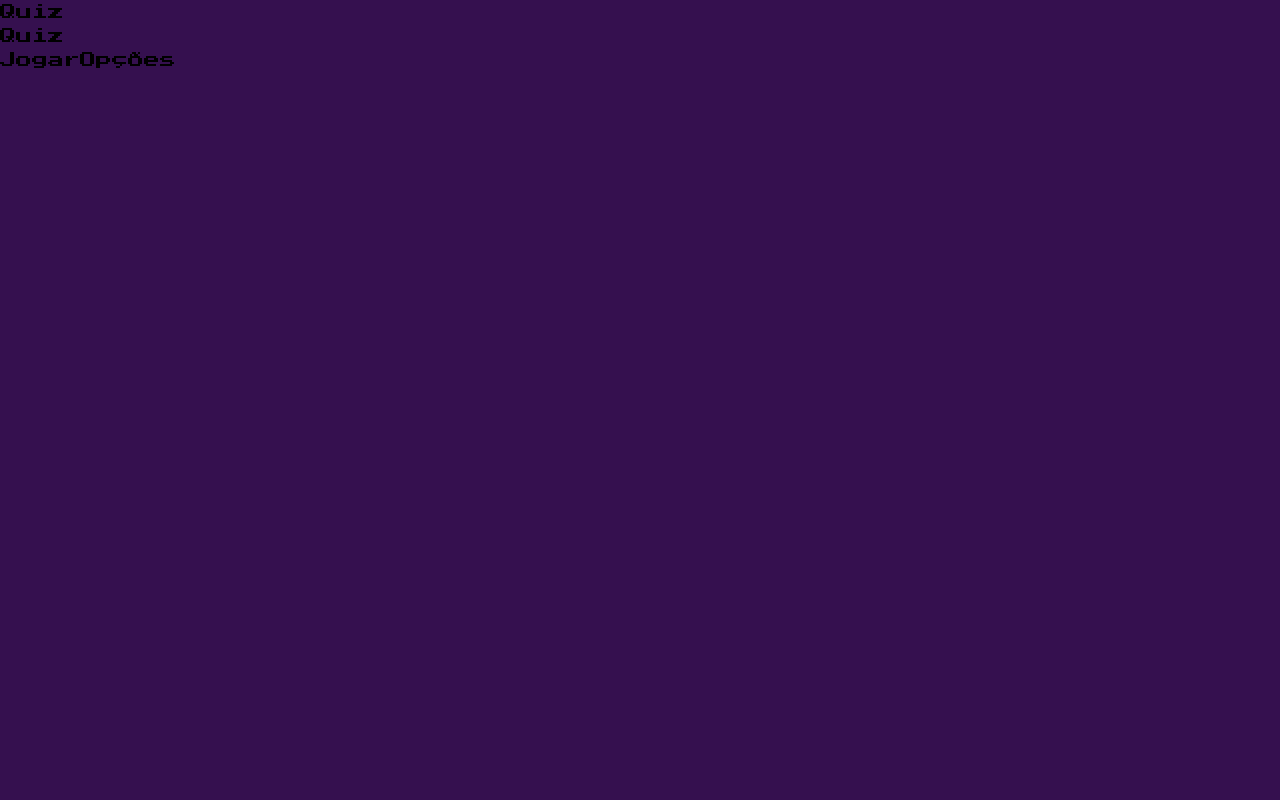
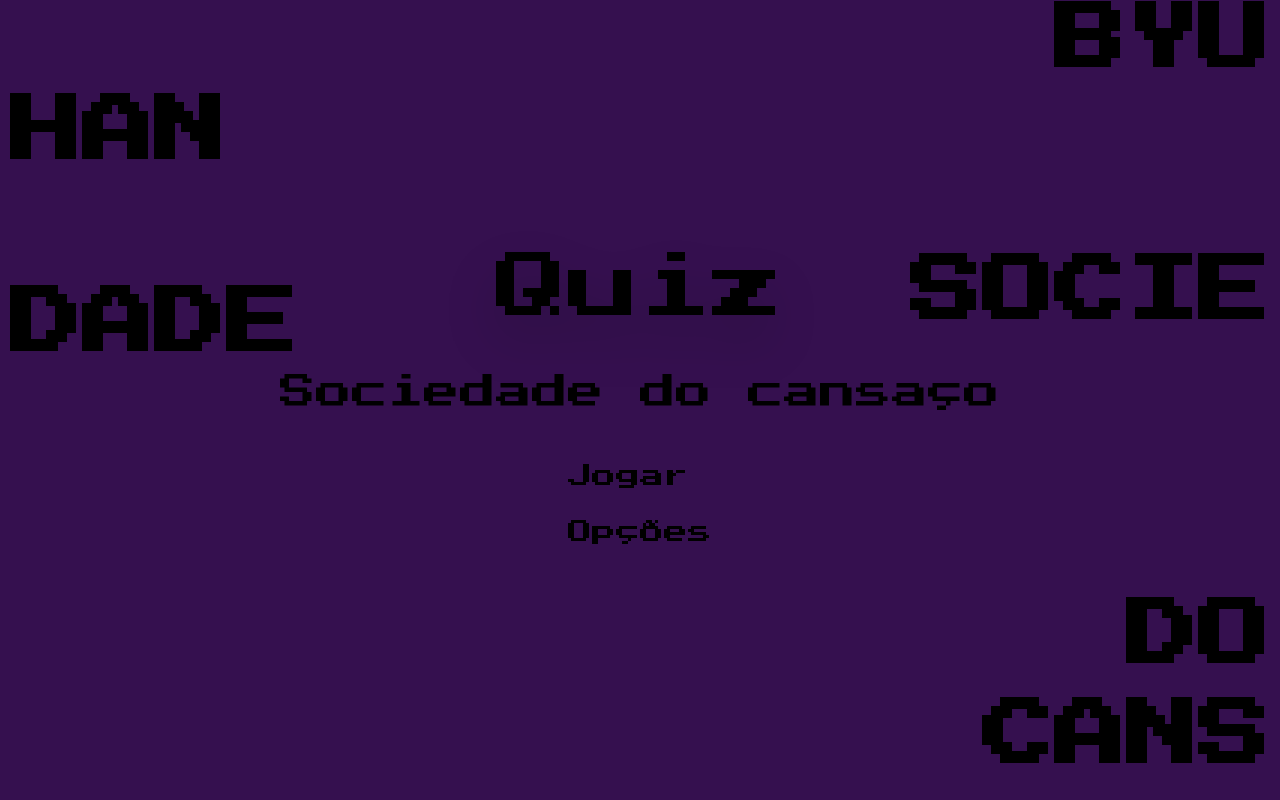
Before and after one commit to RelancioBorgesDev/Quiz, a Next.js app: page / in a window 1280 px wide. Built offline with nearby package versions, Linux system fonts and the light colour scheme.

Commit message:
feat: add home page

```diff
--- a/src/app/layout.tsx
+++ b/src/app/layout.tsx
@@ -16,7 +16,6 @@ const play = Play({
 
 export const metadata: Metadata = {
   title: "Quiz | Inicio",
-  description: "Generated by create next app",
 };
 
 export default function RootLayout({
--- a/src/app/page.tsx
+++ b/src/app/page.tsx
@@ -1,15 +1,147 @@
+"use client";
 import Link from "next/link";
+import { motion } from "framer-motion";
 
 export default function Home() {
   return (
-    <main className="">
-      <h1 className="">Quiz</h1>
-      <h3 className="">Quiz</h3>
-      <ul>
-        <Link href={""}>Jogar</Link>
+    <main className="flex flex-col h-screen w-full items-center justify-center gap-12 relative">
+      <motion.span
+        animate={{
+          x: [
+            -1000, -900, -800, -700, -600, -500, -400, -300, -200, -100, -50,
+            -10,
+          ],
+          speed: 1.5,
+          repeatDur: Infinity,
+        }}
+        className="font-bold absolute top-1 right-0 text-black text-7xl"
+      >
+        BYU
+      </motion.span>
+      <motion.span
+        animate={{
+          x: [1000, 900, 800, 700, 600, 500, 400, 300, 200, 100, 50, 10],
+          speed: 1.5,
+          repeatDur: Infinity,
+        }}
+        className="font-bold absolute top-24 left-0 text-black text-7xl"
+      >
+        HAN
+      </motion.span>
 
-        <Link href={""}>Opções</Link>
-      </ul>
+      <motion.span
+        animate={{
+          x: [
+            -1000, -900, -800, -700, -600, -500, -400, -300, -200, -100, -50,
+            -10,
+          ],
+          speed: 1.5,
+          repeatDur: Infinity,
+        }}
+        className="font-bold absolute top-64 right-0 text-black text-7xl"
+      >
+        SOCIE
+      </motion.span>
+      <motion.span
+        animate={{
+          x: [1000, 900, 800, 700, 600, 500, 400, 300, 200, 100, 50, 10],
+          speed: 1.5,
+          repeatDur: Infinity,
+        }}
+        className="font-bold absolute top-72 left-0 text-black text-7xl"
+      >
+        DADE
+      </motion.span>
+
+      <motion.span
+        animate={{
+          x: [
+            -1000, -900, -800, -700, -600, -500, -400, -300, -200, -100, -50,
+            -10,
+          ],
+          speed: 1.5,
+          repeatDur: Infinity,
+        }}
+        className="font-bold absolute top-64 right-0 text-black text-7xl"
+      >
+        SOCIE
+      </motion.span>
+
+      <motion.span
+        animate={{
+          x: [
+            -1000, -900, -800, -700, -600, -500, -400, -300, -200, -100, -50,
+            -10,
+          ],
+          speed: 1.5,
+          repeatDur: Infinity,
+        }}
+        className="font-bold absolute top-[600px] right-0 text-black text-7xl"
+      >
+        DO
+      </motion.span>
+      <motion.span
+        animate={{
+          x: [
+            -1000, -900, -800, -700, -600, -500, -400, -300, -200, -100, -50,
+            -10,
+          ],
+          speed: 1.5,
+          repeatDur: Infinity,
+        }}
+        className="font-bold absolute top-[700px] right-0 text-black text-7xl"
+      >
+        CANS
+      </motion.span>
+      <motion.h1
+        initial="hidden"
+        whileInView="visible"
+        viewport={{ once: true }}
+        transition={{ duration: 0.3 }}
+        variants={{
+          visible: { opacity: 1, scale: 1 },
+          hidden: { opacity: 0, scale: 0 },
+        }}
+        className="text-7xl drop-shadow-2xl"
+      >
+        Quiz
+      </motion.h1>
+      <motion.h3
+        initial="hidden"
+        whileInView="visible"
+        viewport={{ once: true }}
+        transition={{ duration: 0.3 }}
+        variants={{
+          visible: { opacity: 1, scale: 1 },
+          hidden: { opacity: 0, scale: 0 },
+        }}
+        className="text-4xl"
+      >
+        Sociedade do cansaço
+      </motion.h3>
+      <motion.ul
+        initial="hidden"
+        whileInView="visible"
+        viewport={{ once: true }}
+        transition={{ duration: 0.3 }}
+        variants={{
+          visible: { opacity: 1, scale: 1 },
+          hidden: { opacity: 0, scale: 0 },
+        }}
+        className="flex flex-col gap-6"
+      >
+        <motion.span whileHover={{ scale: 1.1, transition: { duration: 0.5 } }}>
+          <Link href={""} className="text-2xl">
+            Jogar
+          </Link>
+        </motion.span>
+
+        <motion.span whileHover={{ scale: 1.1, transition: { duration: 0.5 } }}>
+          <Link href={""} className="text-2xl">
+            Opções
+          </Link>
+        </motion.span>
+      </motion.ul>
     </main>
   );
 }
```
